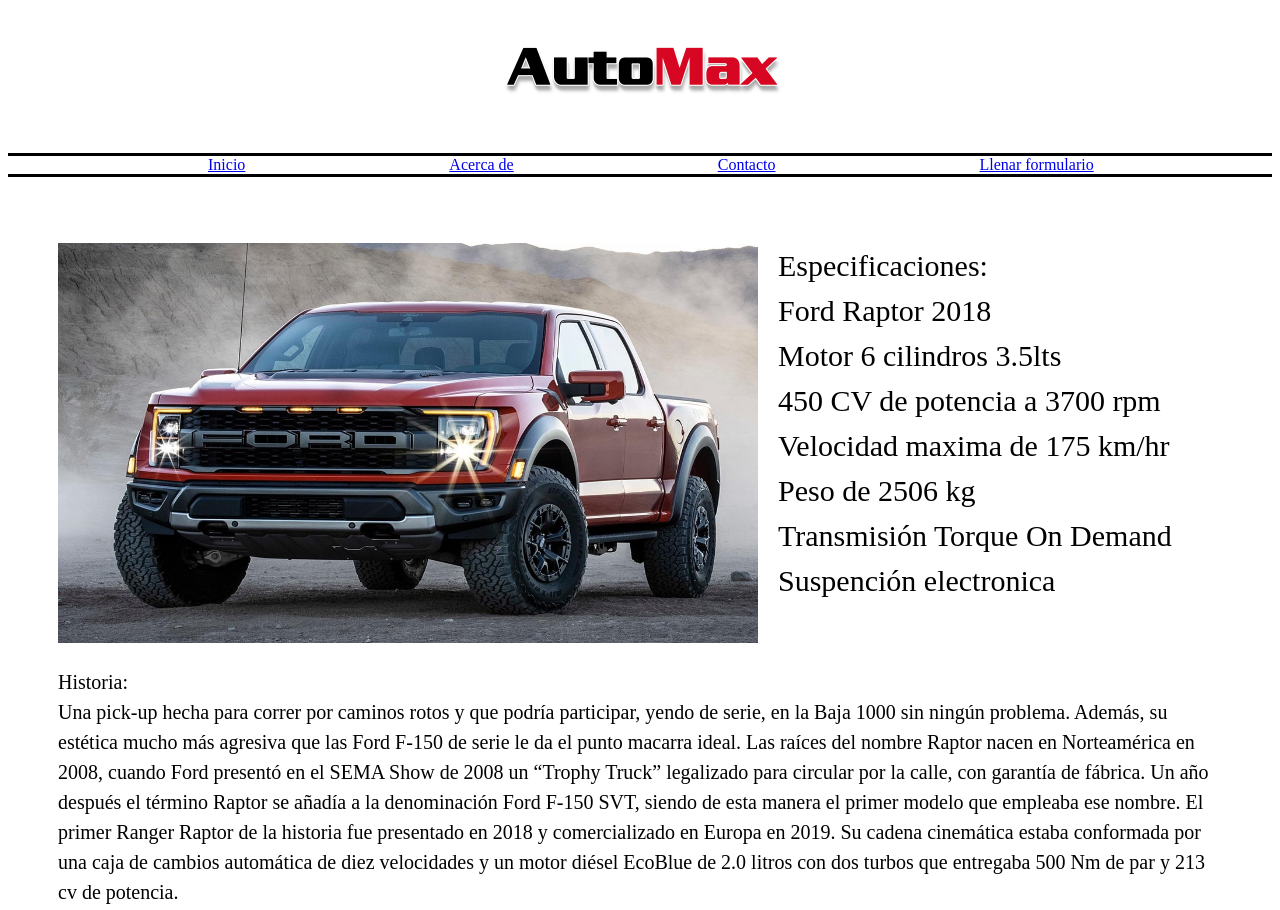
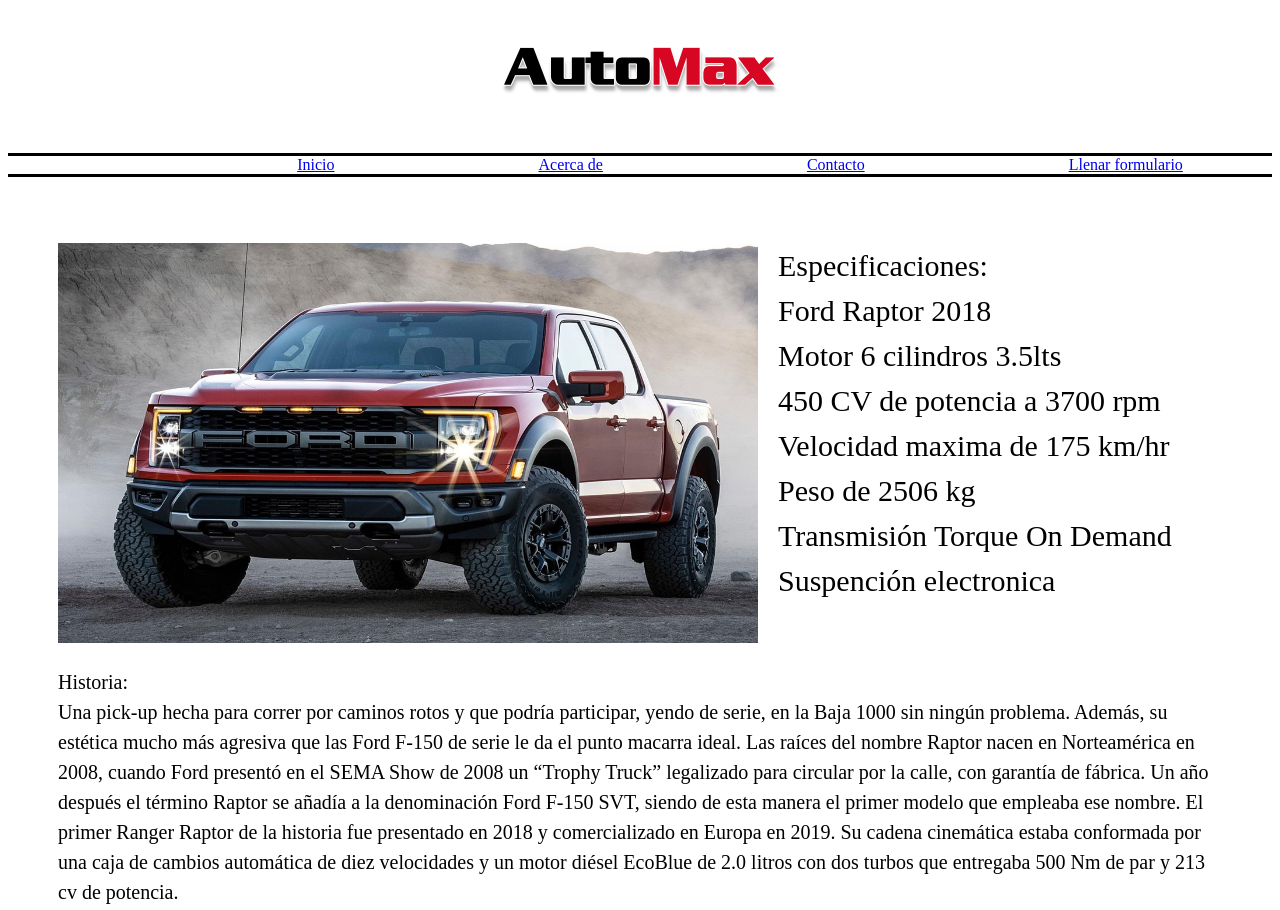
Before and after one commit to LagMau2/Automax, a plain HTML site: page WWW/fordr2018.html in a window 1280 px wide. Shown: the top 910 px of the page. Drawn offline with Linux system fonts and the light colour scheme.

Commit message:
Se centra el header principal en cada página de info sobre los carros

```diff
--- a/WWW/css/fordr2018.css
+++ b/WWW/css/fordr2018.css
@@ -1,6 +1,5 @@
-#logo{
-    padding-left: 485px;
-
+#top{
+    text-align: center;
 }
 
 #menu{
--- a/WWW/css/fordt1914.css
+++ b/WWW/css/fordt1914.css
@@ -1,6 +1,5 @@
-#logo{
-    padding-left: 485px;
-
+#top{
+    text-align: center;
 }
 
 #menu{
--- a/WWW/css/lv2013.css
+++ b/WWW/css/lv2013.css
@@ -1,6 +1,5 @@
-#logo{
-    padding-left: 485px;
-
+#top{
+    text-align: center;
 }
 
 #menu{
--- a/WWW/fordr2018.html
+++ b/WWW/fordr2018.html
@@ -7,6 +7,7 @@
     </head>
 
     <body>
+        <div id="top">
             <img id="logo" src="/img/logo_automax.png" width="300" height="125">
             <p id="menu">
                 <a id="landingpg" href="/landingpg.html">Inicio</a>
@@ -14,6 +15,7 @@
                 <a id="contacto" href="/contacto.html">Contacto</a>
                 <a id="formulario" href="/formulario.html">Llenar formulario</a>
             </p>
+        </div>
 
         <div class="carro1">
             <img id="car1" src="/img/c3.jpg" width="700" height="400">
```
Also changed, not shown: WWW/fordt1914.html (+2 -0 lines), WWW/lv2013.html (+2 -0 lines). Lines whose indentation alone changed are shown as unchanged.
